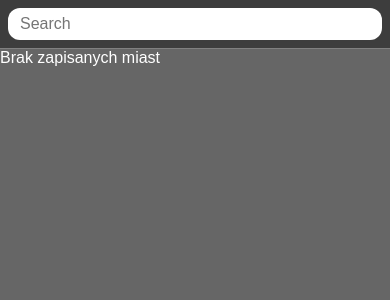
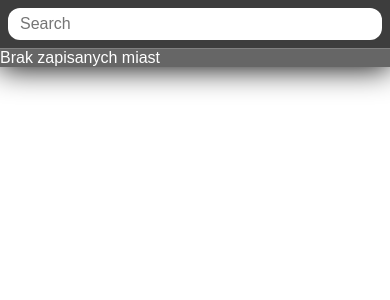
Before and after one commit to mikolajgraczyk/weather-app, a React (Create React App) app: page /#/home in a window 390 px wide. Shown: the top 300 px of the page. Built offline with nearby package versions, Linux system fonts and the light colour scheme; a web font is replaced by a local one.

Commit message:
trying to fix scroll but on mobile devices

```diff
--- a/src/GlobalStyle.js
+++ b/src/GlobalStyle.js
@@ -15,5 +15,6 @@ export const GlobalStyle = createGlobalStyle`
         background-color: white;
         background-repeat: no-repeat;
         background-size: cover;
+        height: 100vh;
     }
 `;
--- a/src/common/container/index.js
+++ b/src/common/container/index.js
@@ -34,6 +34,6 @@ export const Container = styled.main`
 
   @media (max-width: ${({ theme }) => theme.breakpoint.mobile}px) {
     padding: 0 0 0 0;
-    /* height: 100%; */
+    height: 100%;
   }
 `;
```
